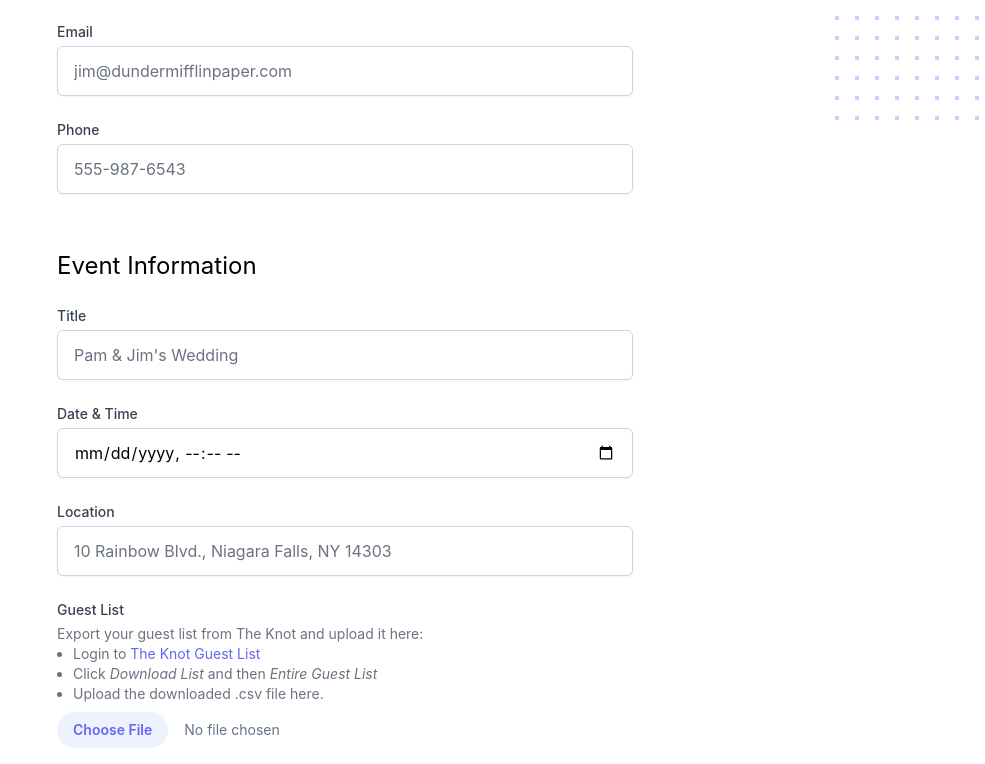
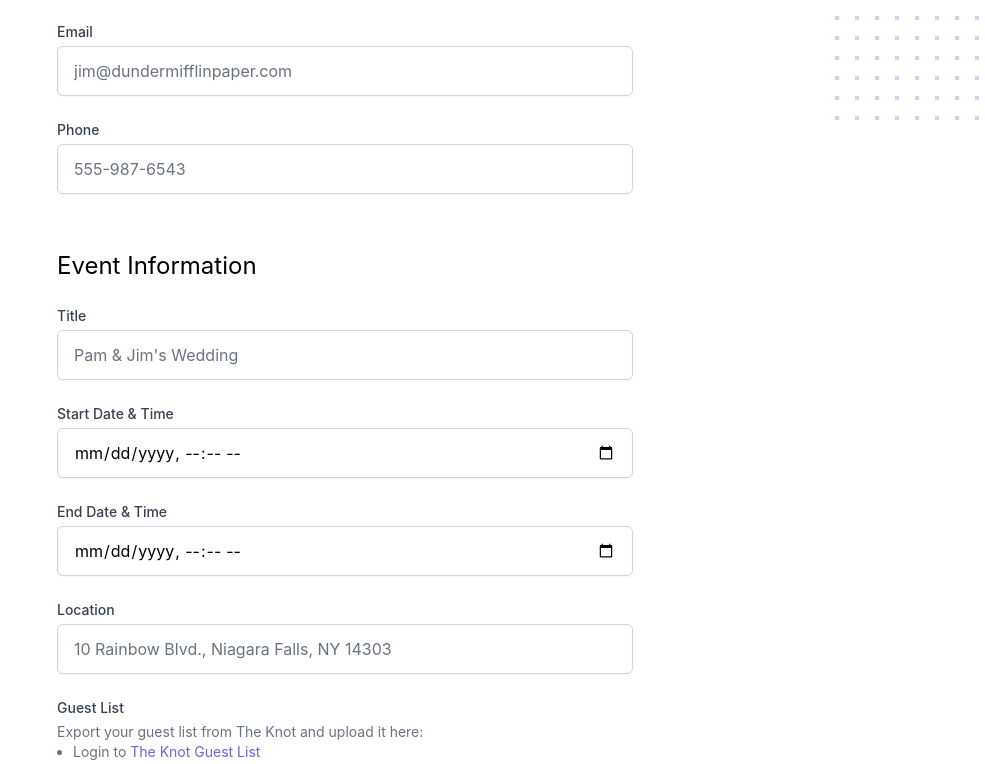
Before and after one commit to thefinnomenon/guestography-public, a Next.js app: page /form in a window 1280 px wide. Shown: the part 380-1144 px from the top of the page, without its empty margins (295-1280 px from the left). Built offline with nearby package versions, Linux system fonts and the light colour scheme.

Commit message:
add date end to event

```diff
--- a/pages/form.tsx
+++ b/pages/form.tsx
@@ -12,6 +12,7 @@ export default function Form() {
   const [phone, setPhone] = useState("");
   const [eventTitle, setEventTitle] = useState("");
   const [eventStart, setEventStart] = useState("");
+  const [eventEnd, setEventEnd] = useState("");
   const [location, setLocation] = useState("");
   const [guestList, setGuestList] = useState<FileList | null>();
   const [isInterviewsChecked, setIsInterviewsChecked] = useState(true);
@@ -85,6 +86,7 @@ export default function Form() {
       phone,
       title: eventTitle,
       date: eventStart,
+      dateEnd: eventEnd || getEstimatedEventEnd(eventStart),
       location,
       guests: guestListJson,
       interviews: {
@@ -328,7 +330,7 @@ export default function Form() {
                 htmlFor="date"
                 className="block text-sm font-medium text-gray-700"
               >
-                Date & Time
+                Start Date & Time
               </label>
               <div className="mt-1">
                 <input
@@ -336,6 +338,25 @@ export default function Form() {
                   name="date"
                   id="date"
                   onChange={(e) => setEventStart(e.target.value)}
+                  required
+                  className="block w-full rounded-md border-gray-300 py-3 px-4 shadow-sm focus:border-indigo-500 focus:ring-indigo-500"
+                />
+              </div>
+            </div>
+            <div className="sm:col-span-2">
+              <label
+                htmlFor="date"
+                className="block text-sm font-medium text-gray-700"
+              >
+                End Date & Time
+              </label>
+              <div className="mt-1">
+                <input
+                  type="datetime-local"
+                  name="date"
+                  id="date"
+                  onChange={(e) => setEventEnd(e.target.value)}
+                  value={eventEnd || getEstimatedEventEnd(eventStart)}
                   required
                   className="block w-full rounded-md border-gray-300 py-3 px-4 shadow-sm focus:border-indigo-500 focus:ring-indigo-500"
                 />
--- a/types.ts
+++ b/types.ts
@@ -13,6 +13,7 @@ export interface Event {
   phone: string;
   title: string;
   date: string;
+  endDate: string;
   location: string;
   guests: Guest[];
   interviews: InterviewsService;
```
